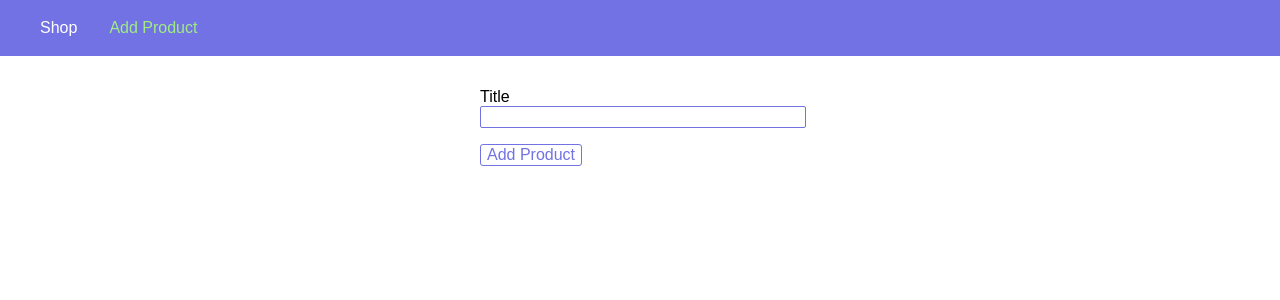
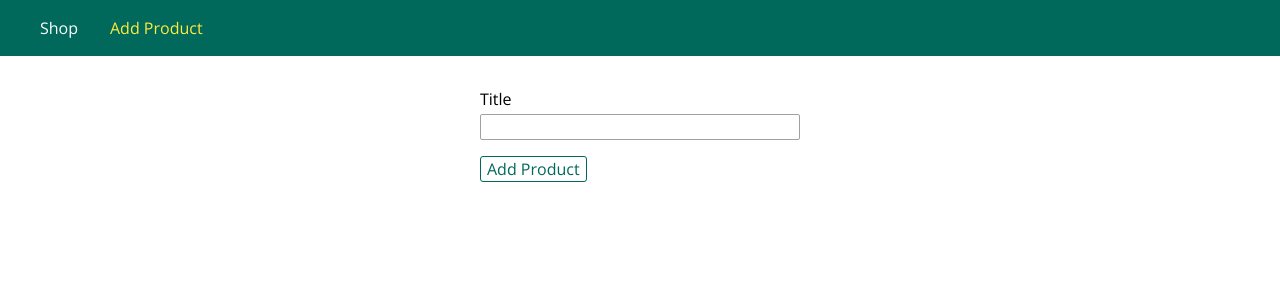
Before and after one commit to aayush0019/Shop-App, a Node server app: page /admin/add-product in a window 1280 px wide; the page is wider, and only the part inside the window is pictured. Shown: the top 300 px of that part. Run offline with Node 20, Linux system fonts and the light colour scheme.

Commit message:
Styling-Pages

```diff
--- a/app.js
+++ b/app.js
@@ -15,7 +15,7 @@ app.use('/admin', adminRoutes);
 app.use(shopRoutes);
 
 app.use((req, res, next) => {
-    res.status(404).sendFile(path.join(__dirname, "views", "404-page.html"));
+    res.status(404).sendFile(path.join(__dirname, "views", "404.html"));
 });
 
 app.listen(3000);
--- /dev/null
+++ b/public/css/forms.css
@@ -0,0 +1,20 @@
+.form-control {
+    margin: 1rem 0;
+}
+
+.form-control label,
+.form-control input {
+    display: block;
+    width: 100%;
+    margin-bottom: 0.25rem;
+}
+
+.form-control input {
+    border: 1px solid #a1a1a1;
+    font: inherit;
+    border-radius: 2px;
+}
+
+.form-control input:focus {
+    outline-color: #00695c;
+}
--- a/public/css/main.css
+++ b/public/css/main.css
@@ -1,17 +1,24 @@
+@import url('https://fonts.googleapis.com/css?family=Open+Sans:400,700');
+
+* {
+  box-sizing: border-box;
+}
+
 body {
+  padding: 0;
   margin: 0;
-    padding: 0;
-    font-family: sans-serif;
+  font-family: 'Open Sans', sans-serif;
 }
 
 main {
   padding: 1rem;
+  margin: auto;
 }
 
 .main-header {
   width: 100%;
   height: 3.5rem;
-    background-color: #7272e4;
+  background-color: #00695c;
   padding: 0 1.5rem;
 }
 
@@ -31,7 +38,6 @@ main {
 .main-header__item {
   margin: 0 1rem;
   padding: 0;
-
 }
 
 .main-header__item a {
@@ -42,5 +48,61 @@ main {
 .main-header__item a:hover,
 .main-header__item a:active,
 .main-header__item a.active {
-    color: #a1eb84;
+  color: #ffeb3b;
 }
+
+.grid {
+  display: flex;
+  flex-wrap: wrap;
+  justify-content: space-around;
+  align-items: stretch;
+}
+
+.card {
+  box-shadow: 0 2px 8px rgba(0, 0, 0, 0.26);
+}
+
+.card__header,
+.card__content {
+  padding: 1rem;
+}
+
+.card__header h1,
+.card__content h1,
+.card__content h2,
+.card__content p {
+  margin: 0;
+}
+
+.card__image {
+  width: 100%;
+}
+
+.card__image img {
+  width: 100%;
+}
+
+.card__actions {
+    padding: 1rem;
+    text-align: center;
+}
+
+.card__actions button,
+.card__actions a {
+    margin: 0 0.25rem;
+}
+
+.btn {
+  font: inherit;
+  border: 1px solid #00695c;
+  color: #00695c;
+  background: white;
+  border-radius: 3px;
+  cursor: pointer;
+}
+
+.btn:hover,
+.btn:active {
+  background-color: #00695c;
+  color: white;
+}
--- a/public/css/product.css
+++ b/public/css/product.css
@@ -1,83 +1,25 @@
-body {
-    margin: 0;
-    padding: 0;
-    font-family: sans-serif;
-}
-
-main {
-    padding: 1rem;
-}
-
-.main-header {
-    width: 100%;
-    height: 3.5rem;
-    background-color: #7272e4;
-    padding: 0 1.5rem;
-}
-
-.main-header__nav {
-    height: 100%;
-    display: flex;
-    align-items: center;
-}
-
-.main-header__item-list {
-    list-style: none;
-    margin: 0;
-    padding: 0;
-    display: flex;
-}
-
-.main-header__item {
-    margin: 0 1rem;
-    padding: 0;
-
-}
-
-.main-header__item a {
-    text-decoration: none;
-    color: white;
-}
-
-.main-header__item a:hover,
-.main-header__item a:active,
-.main-header__item a.active {
-    color: #a1eb84;
-}
-
 .product-form {
     width: 20rem;
     max-width: 90%;
     margin: auto;
 }
 
-.form-control {
-    margin: 1rem 0;
+.product-item {
+    width: 20rem;
+    max-width: 95%;
 }
 
-.form-control label,
-.form-control input {
-    display: block;
-    width: 100%;
+.product__title {
+    font-size: 1.2rem;
+    text-align: center;
 }
 
-.form-control input {
-    border: 1px solid #7272e4;
-    font: inherit;
-    border-radius: 2px;
+.product__price {
+    text-align: center;
+    color: #4d4d4d;
+    margin-bottom: 0.5rem;
 }
 
-button {
-    font: inherit;
-    border: 1px solid #7272e4;
-    color: #7272e4;
-    background: white;
-    border-radius: 3px;
-    cursor: pointer;
+.product__description {
+    text-align: center;
 }
-
-button:hover,
-button:active {
-    background-color: #7272e4;
-    color: white;
-}
--- a/views/add-product.html
+++ b/views/add-product.html
@@ -4,7 +4,10 @@
 <head>
     <meta charset="UTF-8">
     <meta name="viewport" content="width=device-width, initial-scale=1.0">
+    <meta http-equiv="X-UA-Compatible" content="ie=edge">
     <title>Add Product</title>
+    <link rel="stylesheet" href="/css/main.css">
+    <link rel="stylesheet" href="/css/forms.css">
     <link rel="stylesheet" href="/css/product.css">
 </head>
 
@@ -13,17 +16,19 @@
         <nav class="main-header__nav">
             <ul class="main-header__item-list">
                 <li class="main-header__item"><a href="/">Shop</a></li>
-                <li class="main-header__item"><a href="/admin/add-product" class="active">Add Product</a></li>
+                <li class="main-header__item"><a class="active" href="/admin/add-product">Add Product</a></li>
             </ul>
         </nav>
     </header>
+
     <main>
         <form class="product-form" action="/admin/add-product" method="POST">
             <div class="form-control">
                 <label for="title">Title</label>
                 <input type="text" name="title" id="title">
             </div>
-            <button type="submit">Add Product</button>
+
+            <button class="btn" type="submit">Add Product</button>
         </form>
     </main>
 </body>
```
Also changed, not shown: views/404.html (renamed from views/404-page.html, +7 -3 lines), views/shop.html (+22 -2 lines). Lines whose indentation alone changed are shown as unchanged.
